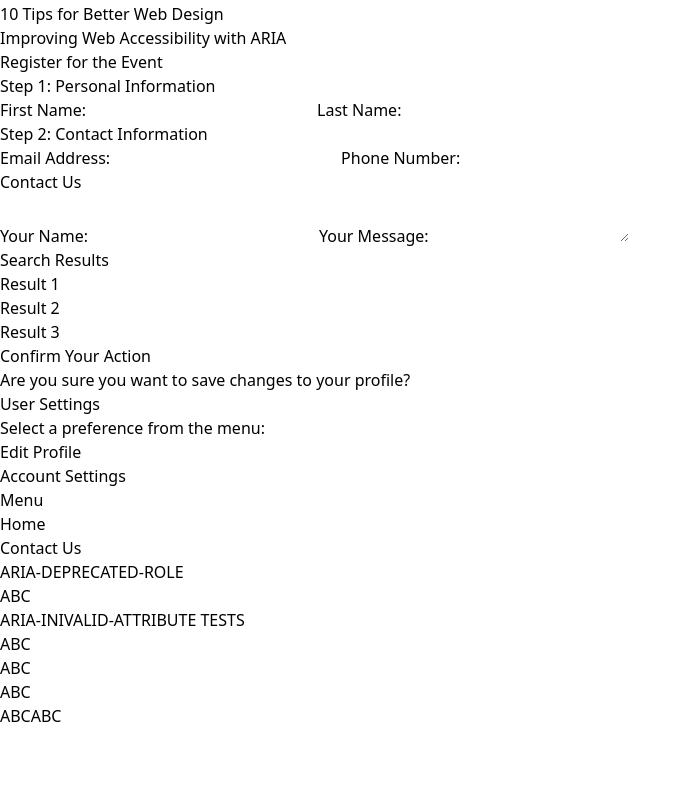
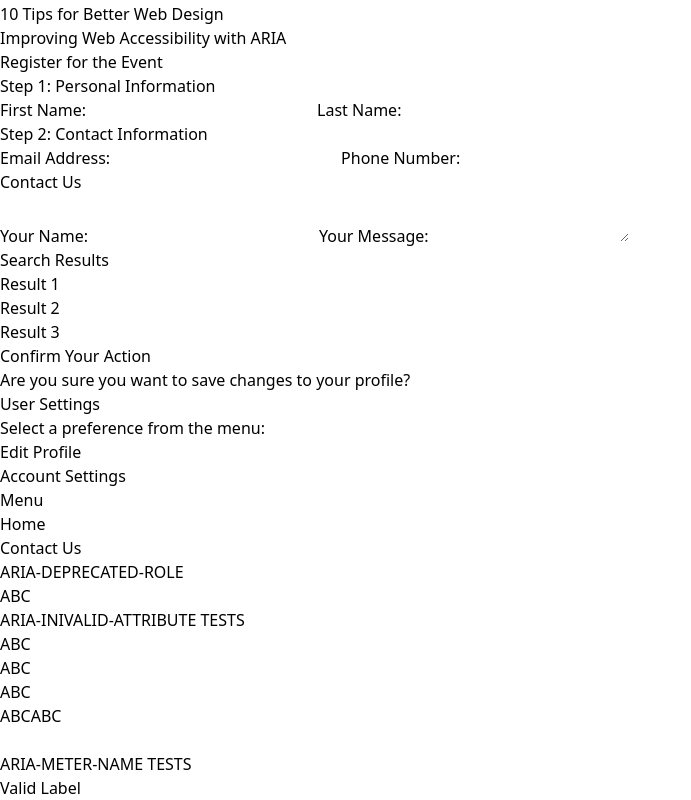
Before and after one commit to test-party/guinea-pig-next, a Next.js app: page /all-tests in a window 1280 px wide. Shown: the part 622-1422 px from the top of the page, without its empty margins (0-691 px from the left). Before the commit the page ends 1374 px from the top, so only its background shows below. Built offline with nearby package versions, Linux system fonts and the light colour scheme.

Commit message:
add aria-meter-name

```diff
--- a/src/app/all-tests/page.tsx
+++ b/src/app/all-tests/page.tsx
@@ -264,6 +264,21 @@ export default function AllTests() {
             <input type="text" aria-pressed="true" />
         </div>
       </div>
+      <div>
+        <h2>ARIA-METER-NAME TESTS</h2>
+        <div>
+          <div role="meter" id="empty"></div>
+          <div role="meter" id="alempty" aria-label=""></div>
+          <div role="meter" id="albmissing" aria-labelledby="nonexistent"></div>
+          <div role="meter" id="albempty" aria-labelledby="emptydiv"></div>
+          <div id="emptydiv"></div>
+          <div role="meter" id="valid-label-meter"></div>
+          <div id="valid">Valid Label</div>
+        </div>
+      </div>
+      <div>
+
+      </div>
     </div>
   );
 }
```
